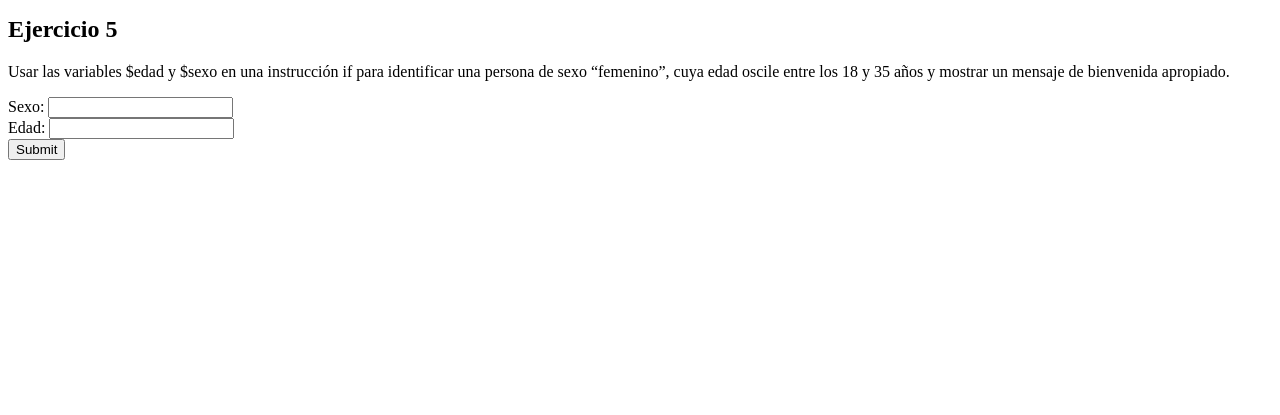
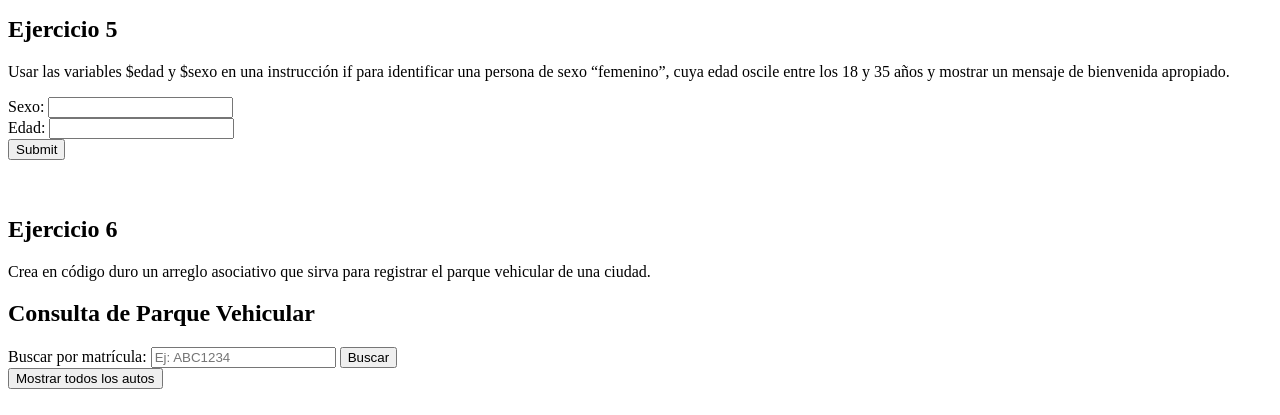
Before and after one commit to LuisCarl0ss/tecweb, a PHP site: page /tecweb/ in a window 1280 px wide. Shown: the part 2056-2471 px from the top of the page. Before the commit the page ends 2216 px from the top, so only its background shows below. Run offline with PHP 8.4, Linux system fonts and the light colour scheme.

Commit message:
Se realizó el ejercicio 6 con código duro y un arreglo asociativo para registrar el parque vehicular de una ciudad

```diff
--- a/practicas/p06/index.php
+++ b/practicas/p06/index.php
@@ -86,5 +86,42 @@
         }
     ?>
 
+    <h2>Ejercicio 6</h2>
+    <p>Crea en código duro un arreglo asociativo que sirva para registrar el parque vehicular de
+    una ciudad.</p>
+    <h2>Consulta de Parque Vehicular</h2>
+    <form action="http://localhost/tecweb/practicas/p06/index.php" method="get">
+        <label for="matricula">Buscar por matrícula:</label>
+        <input type="text" name="matricula" id="matricula" placeholder="Ej: ABC1234">
+        <button type="submit">Buscar</button>
+    </form>
+
+    <form action="http://localhost/tecweb/practicas/p06/index.php" method="get">
+        <button type="submit" name="todos" value="1">Mostrar todos los autos</button>
+    </form>
+    <br>
+    <?php
+    if (isset($_GET['matricula'])) {
+        $matricula = strtoupper(trim($_GET['matricula']));
+        $vehiculo = buscarVehiculo($matricula);
+
+        if ($vehiculo) {
+            echo "<h3>Información del Vehículo con Matrícula: $matricula</h3>";
+            echo "<pre>";
+            print_r($vehiculo);
+            echo "</pre>";
+        } else {
+            echo "<p>No se encontró un vehículo con la matrícula $matricula.</p>";
+        }
+    }
+
+    if (isset($_GET['todos'])) {
+        echo "<h3>Todos los Vehículos Registrados</h3>";
+        echo "<pre>";
+        print_r(obtenerTodosVehiculos());
+        echo "</pre>";
+    }
+    ?>
+
 </body>
 </html>
--- a/practicas/p06/src/funciones.php
+++ b/practicas/p06/src/funciones.php
@@ -92,4 +92,59 @@
         }
     }
 
+    //Ejercicio 6
+
+    $parqueVehicular = [
+        "ABC1234" => [
+            "Auto" => ["marca" => "Honda", "modelo" => 2020, "tipo" => "camioneta"],
+            "Propietario" => ["nombre" => "Alfonzo Esparza", "ciudad" => "Puebla, Pue.", "direccion" => "C.U., Jardines de San Manuel"]
+        ],
+        "DEF5678" => [
+            "Auto" => ["marca" => "Mazda", "modelo" => 2019, "tipo" => "sedan"],
+            "Propietario" => ["nombre" => "Ma. del Consuelo Molina", "ciudad" => "Puebla, Pue.", "direccion" => "97 oriente"]
+        ],
+        "GHI9101" => [
+            "Auto" => ["marca" => "Toyota", "modelo" => 2018, "tipo" => "hatchback"],
+            "Propietario" => ["nombre" => "Carlos Pérez", "ciudad" => "CDMX", "direccion" => "Av. Insurgentes Sur 123"]
+        ],
+        "JKL1122" => [
+            "Auto" => ["marca" => "Ford", "modelo" => 2021, "tipo" => "camioneta"],
+            "Propietario" => ["nombre" => "Lucía Gómez", "ciudad" => "Guadalajara, Jal.", "direccion" => "Col. Americana"]
+        ],
+        "MNO3344" => [
+            "Auto" => ["marca" => "Chevrolet", "modelo" => 2017, "tipo" => "sedan"],
+            "Propietario" => ["nombre" => "Fernando Ramírez", "ciudad" => "Monterrey, NL", "direccion" => "San Pedro Garza García"]
+        ],
+        "PQR5566" => [
+            "Auto" => ["marca" => "Volkswagen", "modelo" => 2022, "tipo" => "hatchback"],
+            "Propietario" => ["nombre" => "Andrea Torres", "ciudad" => "Puebla, Pue.", "direccion" => "Centro Histórico"]
+        ],
+        "STU7788" => [
+            "Auto" => ["marca" => "Nissan", "modelo" => 2016, "tipo" => "camioneta"],
+            "Propietario" => ["nombre" => "Miguel Herrera", "ciudad" => "Querétaro, Qro.", "direccion" => "El Campanario"]
+        ],
+        "VWX9900" => [
+            "Auto" => ["marca" => "Hyundai", "modelo" => 2019, "tipo" => "sedan"],
+            "Propietario" => ["nombre" => "Patricia Martínez", "ciudad" => "Mérida, Yuc.", "direccion" => "Fracc. Las Américas"]
+        ],
+        "YZA1123" => [
+            "Auto" => ["marca" => "BMW", "modelo" => 2023, "tipo" => "sedan"],
+            "Propietario" => ["nombre" => "Roberto López", "ciudad" => "CDMX", "direccion" => "Polanco"]
+        ],
+        "BCD2345" => [
+            "Auto" => ["marca" => "Kia", "modelo" => 2020, "tipo" => "hatchback"],
+            "Propietario" => ["nombre" => "Valeria Sánchez", "ciudad" => "Toluca, Edo. Méx.", "direccion" => "Col. Centro"]
+        ]
+    ];
+
+    function buscarVehiculo($matricula) {
+        global $parqueVehicular;
+        return $parqueVehicular[$matricula] ?? null;
+    }
+
+    function obtenerTodosVehiculos() {
+        global $parqueVehicular;
+        return $parqueVehicular;
+    }
+
 ?>
```
